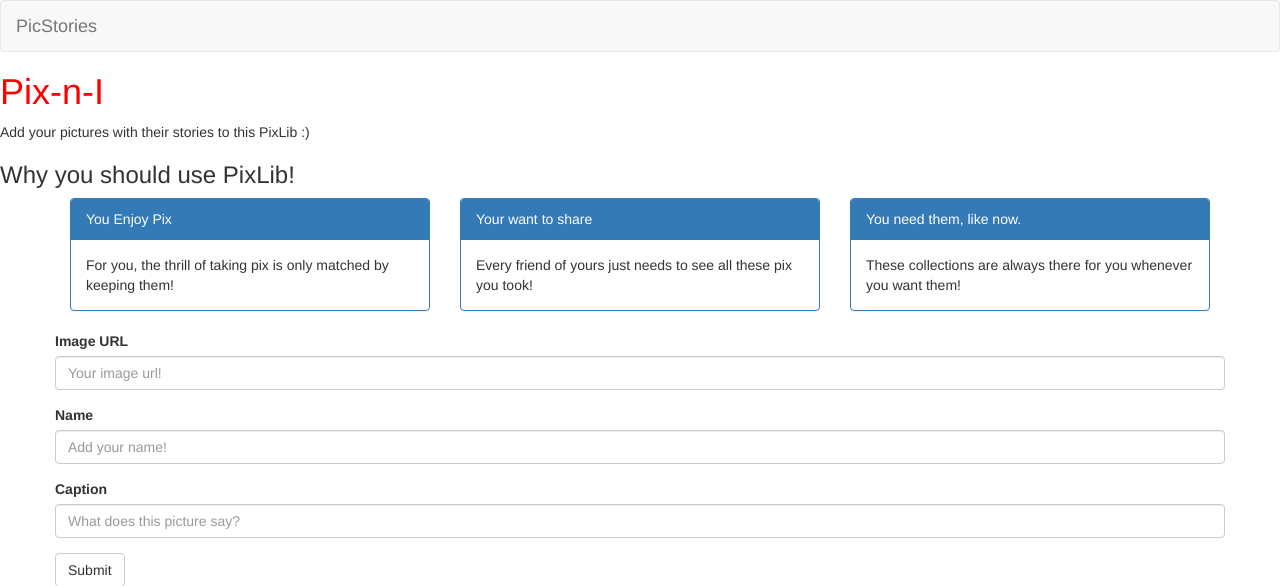
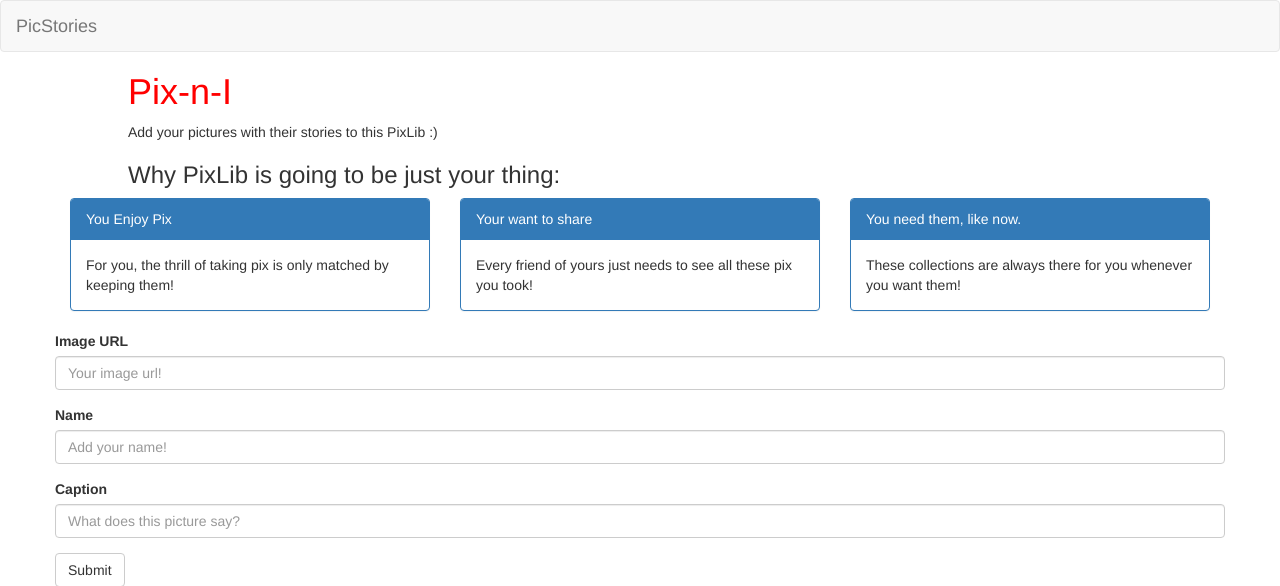
Before and after one commit to SowmyaAji/Pix-n-I, a Django app: page / in a window 1280 px wide. Shown: the top 586 px of the page. Run offline with Django 3.2, Linux system fonts and the light colour scheme; data comes from the database, SQL or seed files in the repository; some libraries are stand-ins or nearby versions.

Commit message:
Fix header

```diff
--- a/pixnme/static/css/index.css
+++ b/pixnme/static/css/index.css
@@ -1,5 +1,10 @@
 #page-title {
 color: red;
+
+}
+header {
+    padding-left: 10%;
+
 }
 
 .image-post {
--- a/pixnme/templates/index.html
+++ b/pixnme/templates/index.html
@@ -12,7 +12,7 @@
     <link rel="stylesheet" href="https://maxcdn.bootstrapcdn.com/bootstrap/3.3.7/css/bootstrap.min.css" integrity="sha384-BVYiiSIFeK1dGmJRAkycuHAHRg32OmUcww7on3RYdg4Va+PmSTsz/K68vbdEjh4u" crossorigin="anonymous">
     <link rel="stylesheet" type="text/css" href={% static "css/index.css" %}
 
-</head
+</head>
 
 <body>
 <nav class="navbar navbar-default">
@@ -21,12 +21,14 @@
     </div>
   </div><!-- /.container-fluid -->
 </nav>
+<header>
     <h1 id="page-title">Pix-n-I</h1>
     <p>
         Add your pictures with their stories to this PixLib :)
     </p>
 
-    <h3>Why you should use PixLib!</h3>
+    <h3>Why PixLib is going to be just your thing: </h3>
+</header>
     <div class="container">
         <div class= "row">
             <div class="col-md-4 col-xs-12">
```
